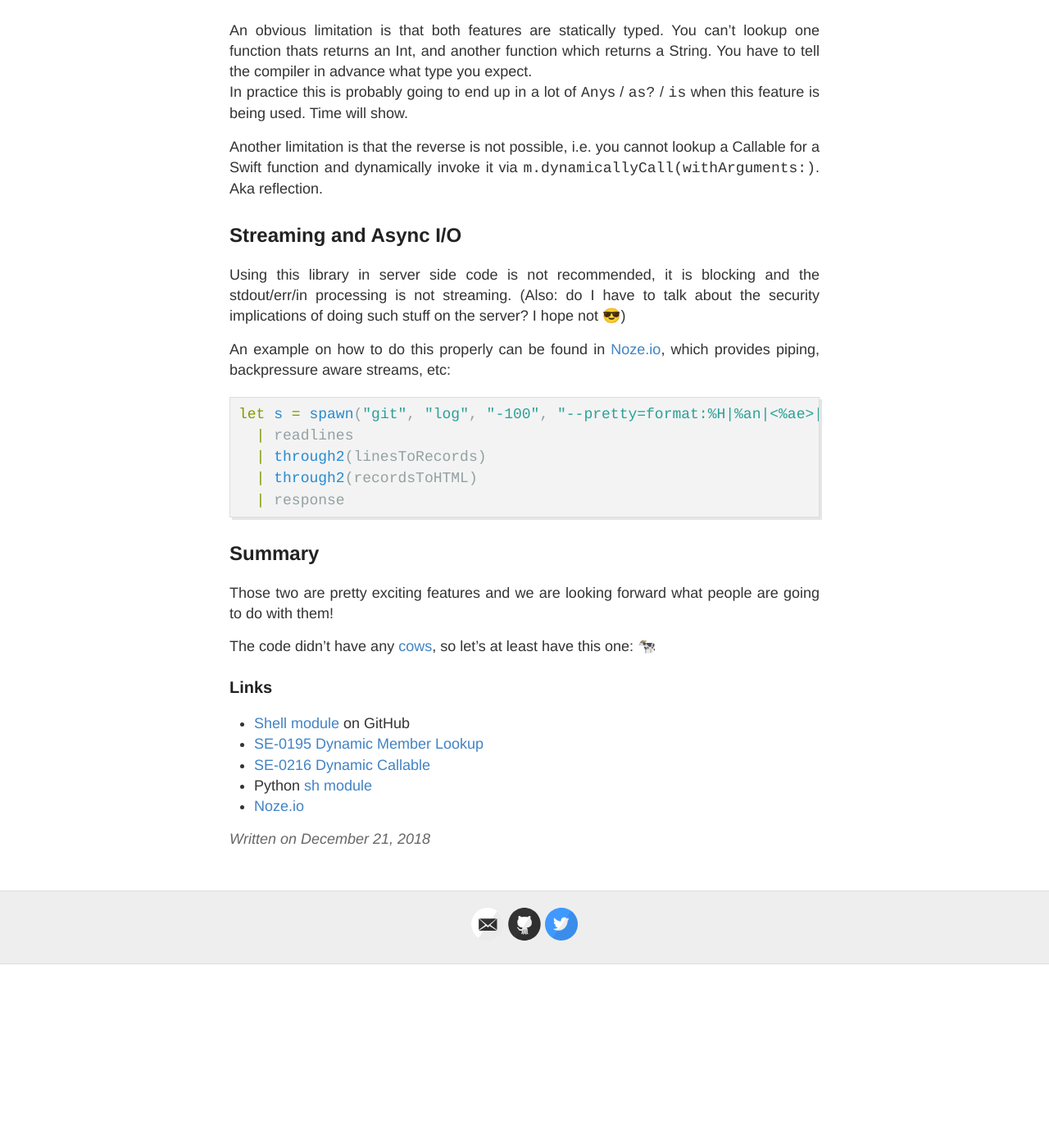
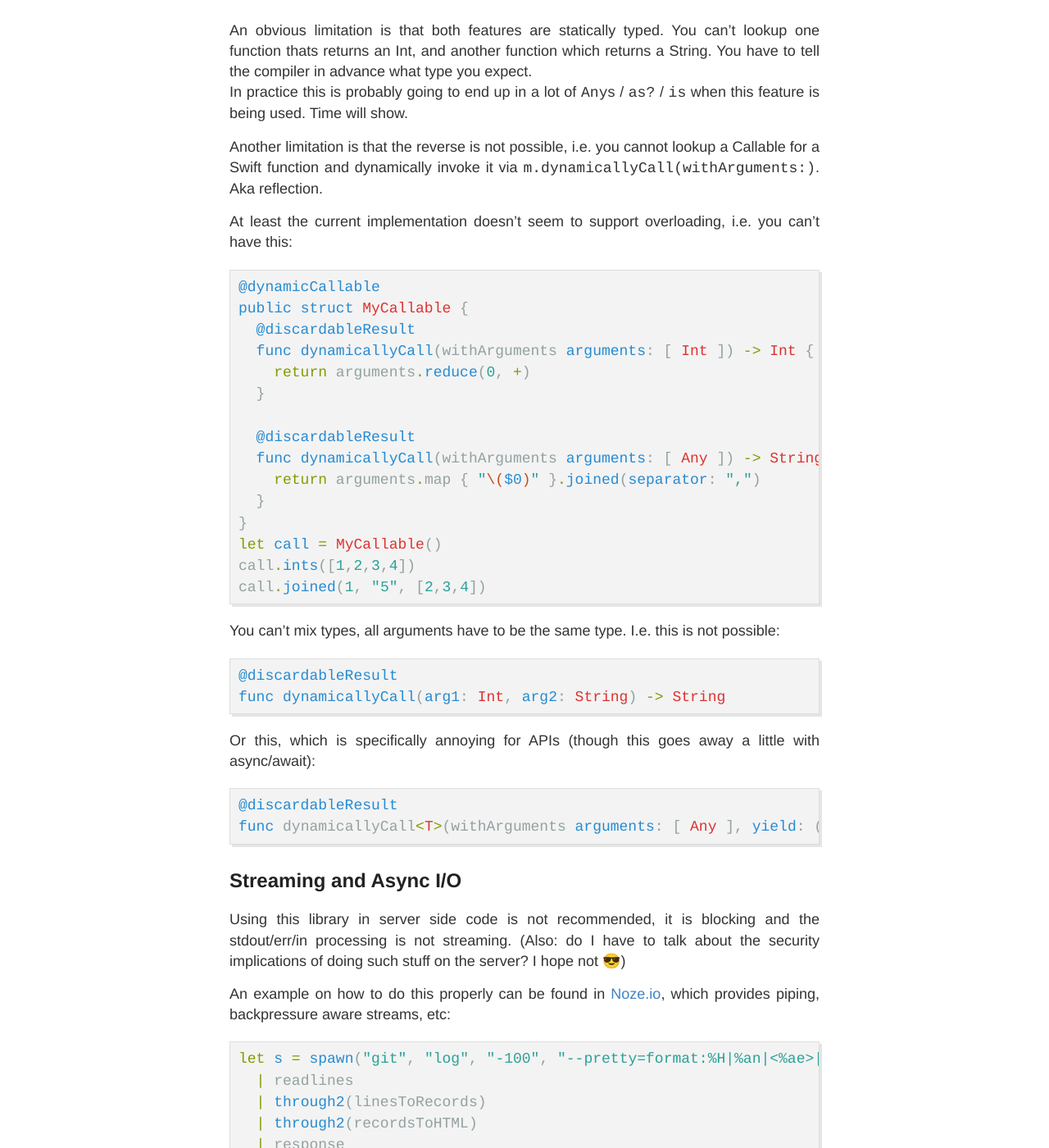
Before and after one commit to AlwaysRightInstitute/alwaysrightinstitute.github.io, a Jekyll site: the page built from _posts/2018-12-21-swift-dynamic-callable.md, in a window 1280 px wide and 1400 px high, scrolled down 9536 px. Shown: the whole window at 82% size. Built offline with Jekyll 4.4.1, drawn with Linux system fonts in a browser that asks for light colours; before the commit the page ends 10712 px from its top, so only the background shows below that.

Commit message:
Mo' limitations
...

````diff
--- a/_posts/2018-12-21-swift-dynamic-callable.md
+++ b/_posts/2018-12-21-swift-dynamic-callable.md
@@ -431,6 +431,39 @@ Another limitation is that the reverse is not possible, i.e. you cannot
 lookup a Callable for a Swift function and dynamically invoke it via
 `m.dynamicallyCall(withArguments:)`. Aka reflection.
 
+At least the current implementation doesn't seem to support overloading, i.e.
+you can't have this:
+```swift
+@dynamicCallable
+public struct MyCallable {
+  @discardableResult
+  func dynamicallyCall(withArguments arguments: [ Int ]) -> Int {
+    return arguments.reduce(0, +)
+  }
+
+  @discardableResult
+  func dynamicallyCall(withArguments arguments: [ Any ]) -> String {
+    return arguments.map { "\($0)" }.joined(separator: ",")
+  }
+}
+let call = MyCallable()
+call.ints([1,2,3,4])
+call.joined(1, "5", [2,3,4])
+```
+
+You can't mix types, all arguments have to be the same type. I.e. this is
+not possible:
+```swift
+@discardableResult
+func dynamicallyCall(arg1: Int, arg2: String) -> String
+```
+
+Or this, which is specifically annoying for APIs (though this goes away a
+little with async/await):
+```swift
+@discardableResult
+func dynamicallyCall<T>(withArguments arguments: [ Any ], yield: ( T ) -> Void)
+```
 
 ## Streaming and Async I/O
 
````
